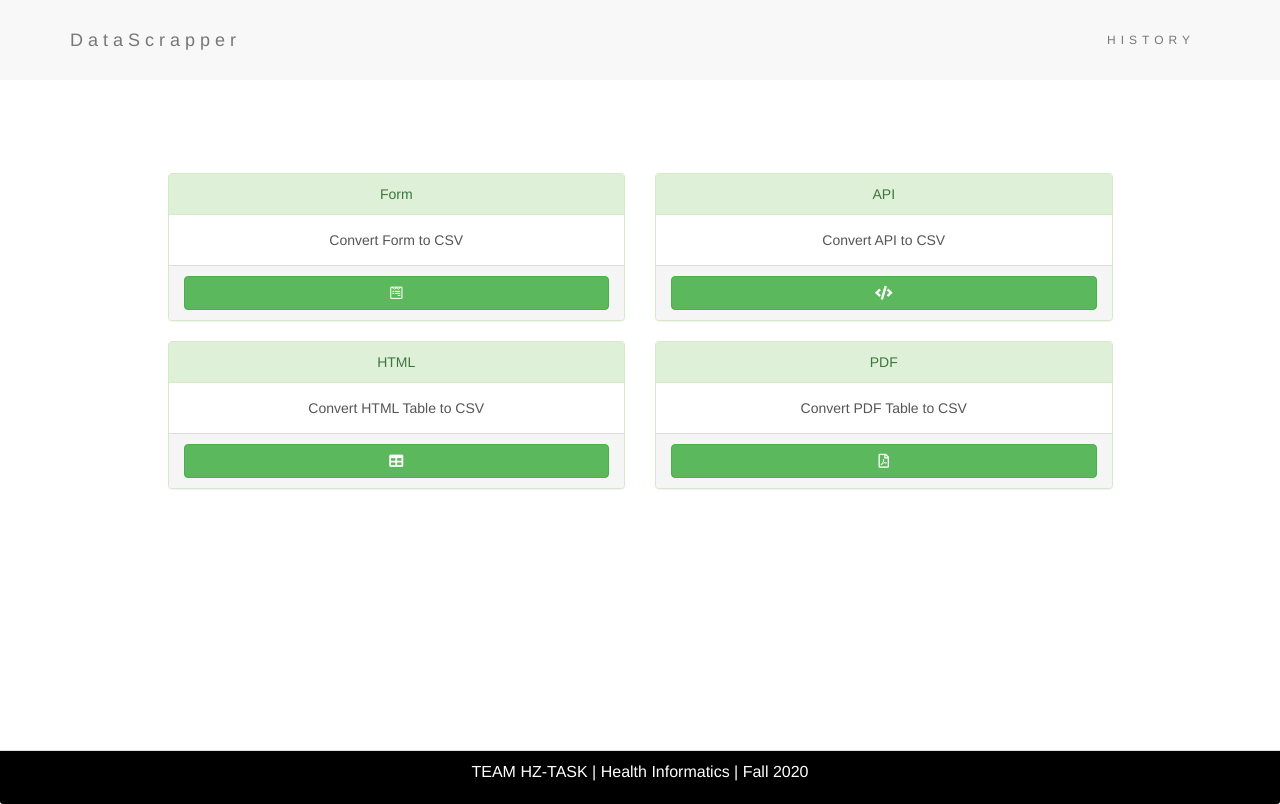
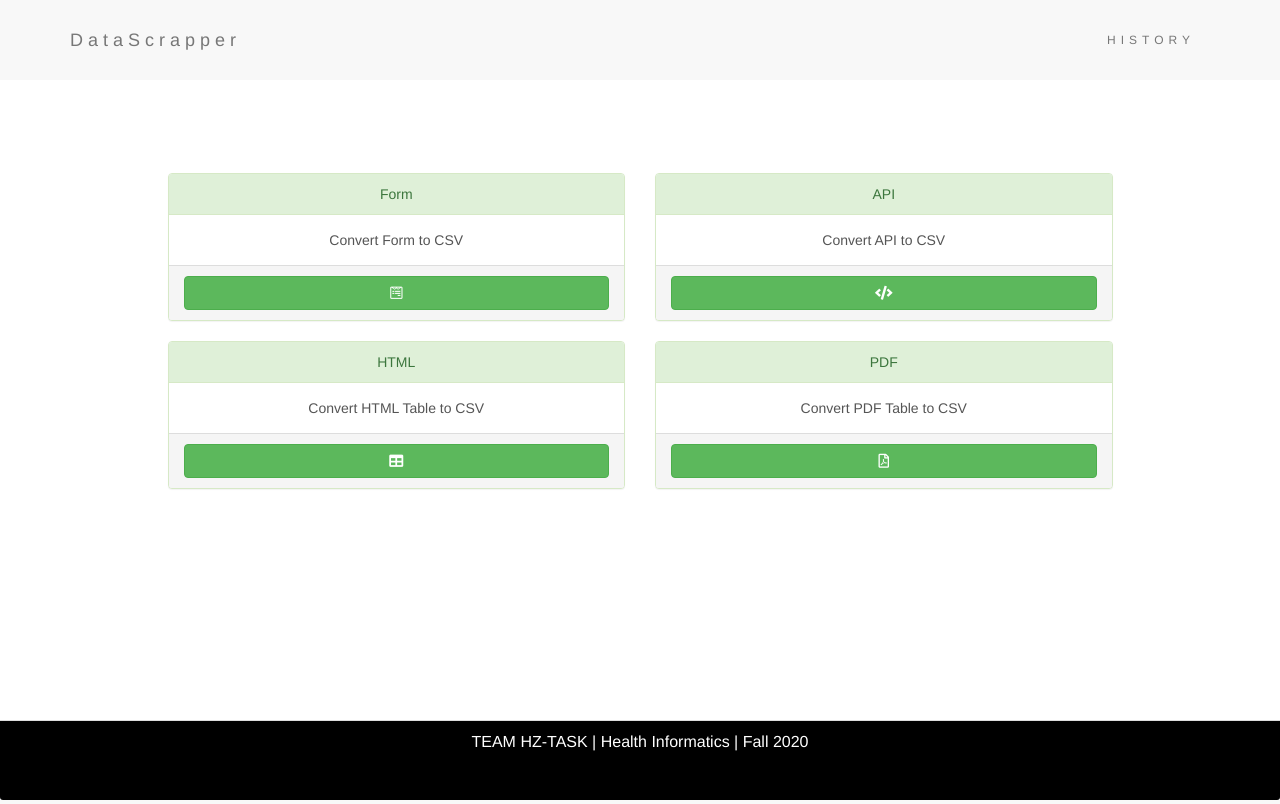
Before and after one commit to tommyswang/Data-Scrapper, a Flask app: page / in a window 1280 px wide. Run offline with Flask 2, Linux system fonts and the light colour scheme; some libraries are stand-ins or nearby versions.

Commit message:
add footer min-height

```diff
--- a/app/static/css/styles.css
+++ b/app/static/css/styles.css
@@ -231,6 +231,10 @@ row {
     content: "";
 }
 
+footer {
+    min-height: 80px;
+}
+
 .content {
-    min-height: calc(100vh - 130px);
+    min-height: calc(100vh - 160px);
 }
```
